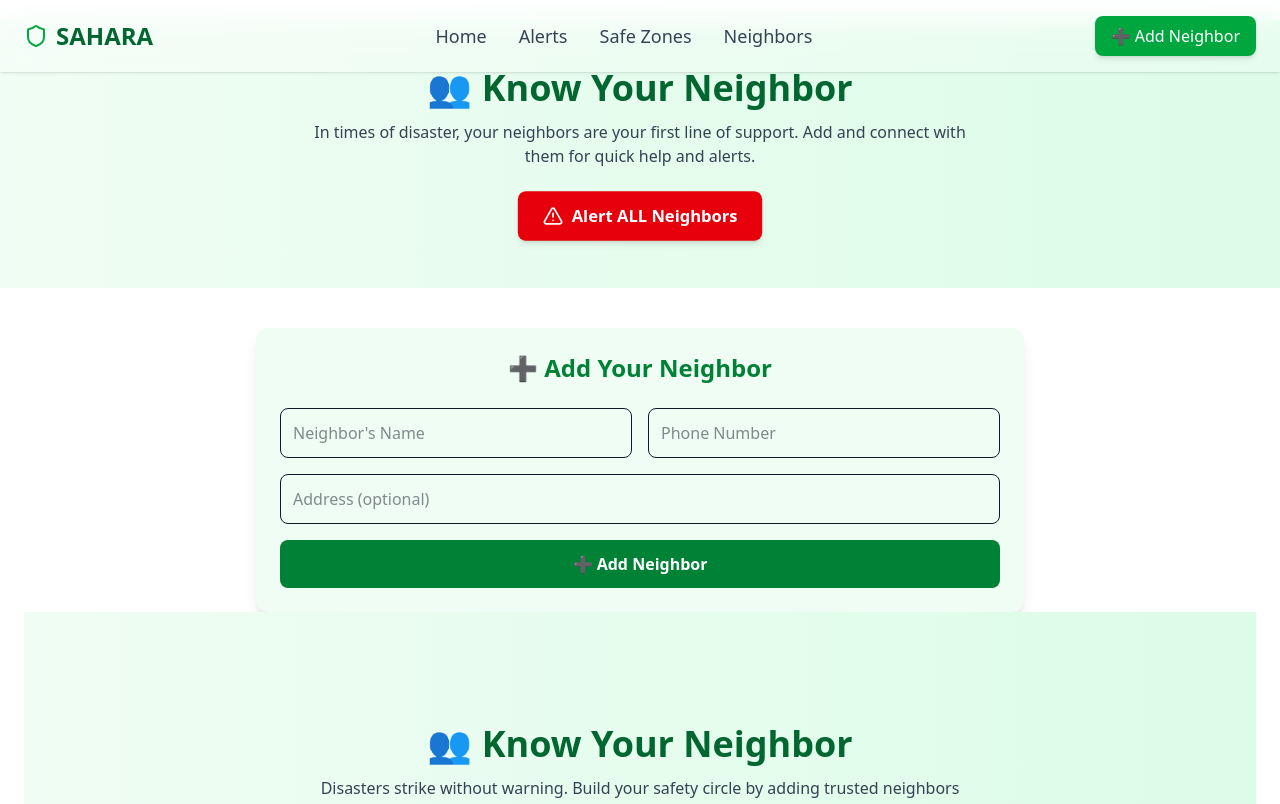
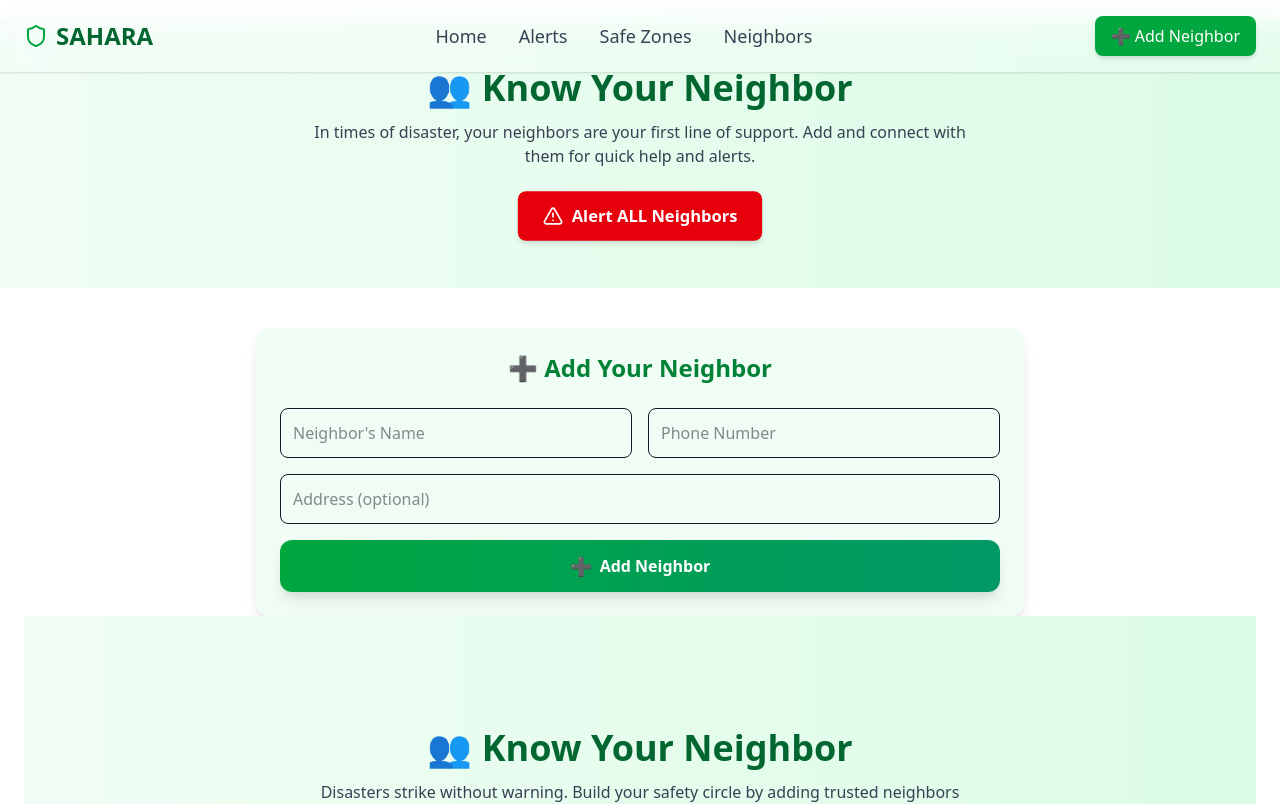
Before and after one commit to KrishnakantPatel234/SAHARA, a React (Vite) app: page /neighbors in a window 1280 px wide. Shown: the top 804 px of the page. Built offline with nearby package versions, Linux system fonts and the light colour scheme.

Commit message:
Updated Neighbor Button

```diff
--- a/src/pages/Neighbors.jsx
+++ b/src/pages/Neighbors.jsx
@@ -136,9 +136,19 @@ export default function Neighbors() {
             <input type="text" name="name" value={formData.name} onChange={handleChange} placeholder="Neighbor's Name" className="p-3 border rounded-lg focus:ring-2 focus:ring-green-400" />
             <input type="tel" name="phone" value={formData.phone} onChange={handleChange} placeholder="Phone Number" className="p-3 border rounded-lg focus:ring-2 focus:ring-green-400" />
             <input type="text" name="address" value={formData.address} onChange={handleChange} placeholder="Address (optional)" className="md:col-span-2 p-3 border rounded-lg focus:ring-2 focus:ring-green-400" />
-            <button type="submit" className="md:col-span-2 bg-green-700 hover:bg-green-800 text-white py-3 rounded-lg font-semibold transition transform hover:scale-105">
-              ➕ Add Neighbor
+            <button
+              type="submit"
+              className="md:col-span-2 flex items-center justify-center gap-2
+                        bg-gradient-to-r from-green-600 to-emerald-600
+                        hover:from-green-700 hover:to-emerald-700
+                        text-white px-6 py-3 rounded-xl font-semibold shadow-lg
+                        transition-all duration-300 transform hover:scale-105 hover:shadow-xl
+                        active:scale-95"
+            >
+              <span className="text-lg">➕</span>
+              Add Neighbor
             </button>
+
           </form>
         </motion.div>
 
```
